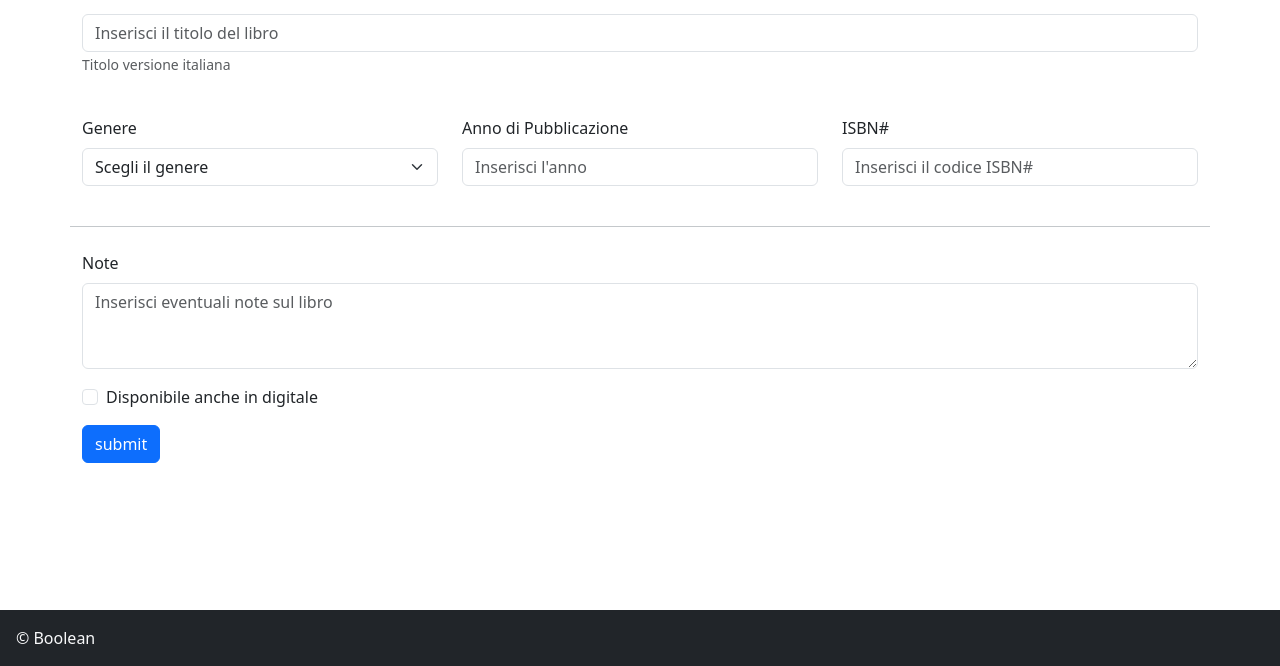
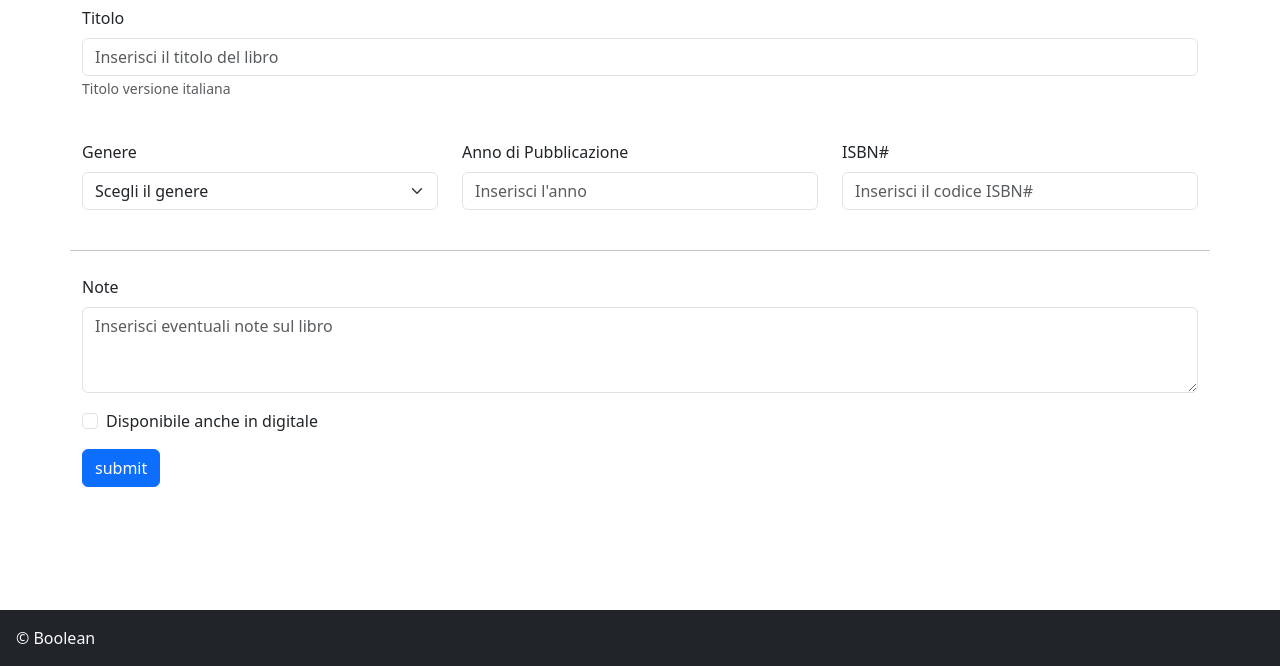
Before and after one commit to leonardopalluzzi/html-css-bootstrap-dashboard, a plain HTML site: page newbook.html in a window 1280 px wide. Shown: the part 256-922 px from the top of the page. Drawn offline with nearby package versions, Linux system fonts and the light colour scheme.

```diff
--- a/newbook.html
+++ b/newbook.html
@@ -52,7 +52,7 @@
     <!-- ./header  -->
     <main class="min-vh-100">
         <div class="container pt-4">
-            <form action="" method="get">
+            <form class="my-4" action="" method="get">
                 <h2 class="mb-4">Nuovo Libro</h2>
                 <div class="row row-cols-2">
                     <div class="col">
```
